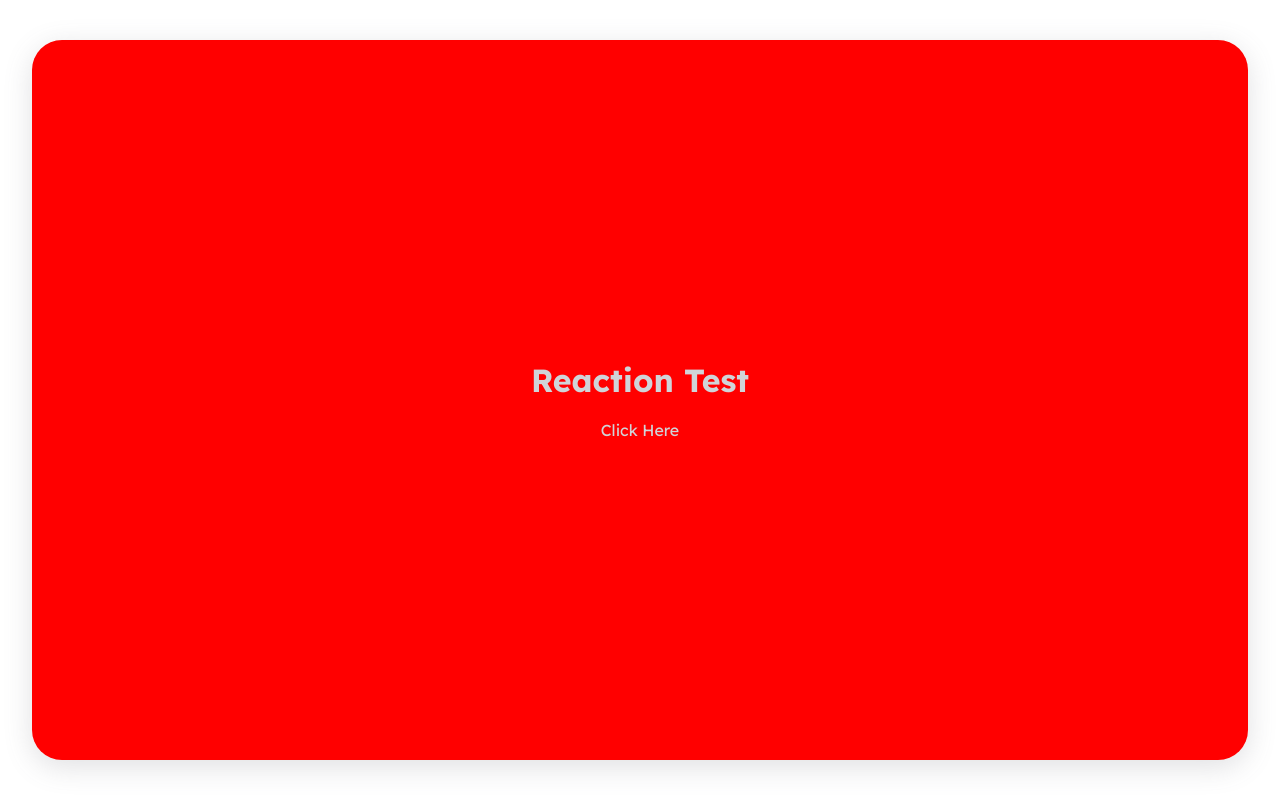
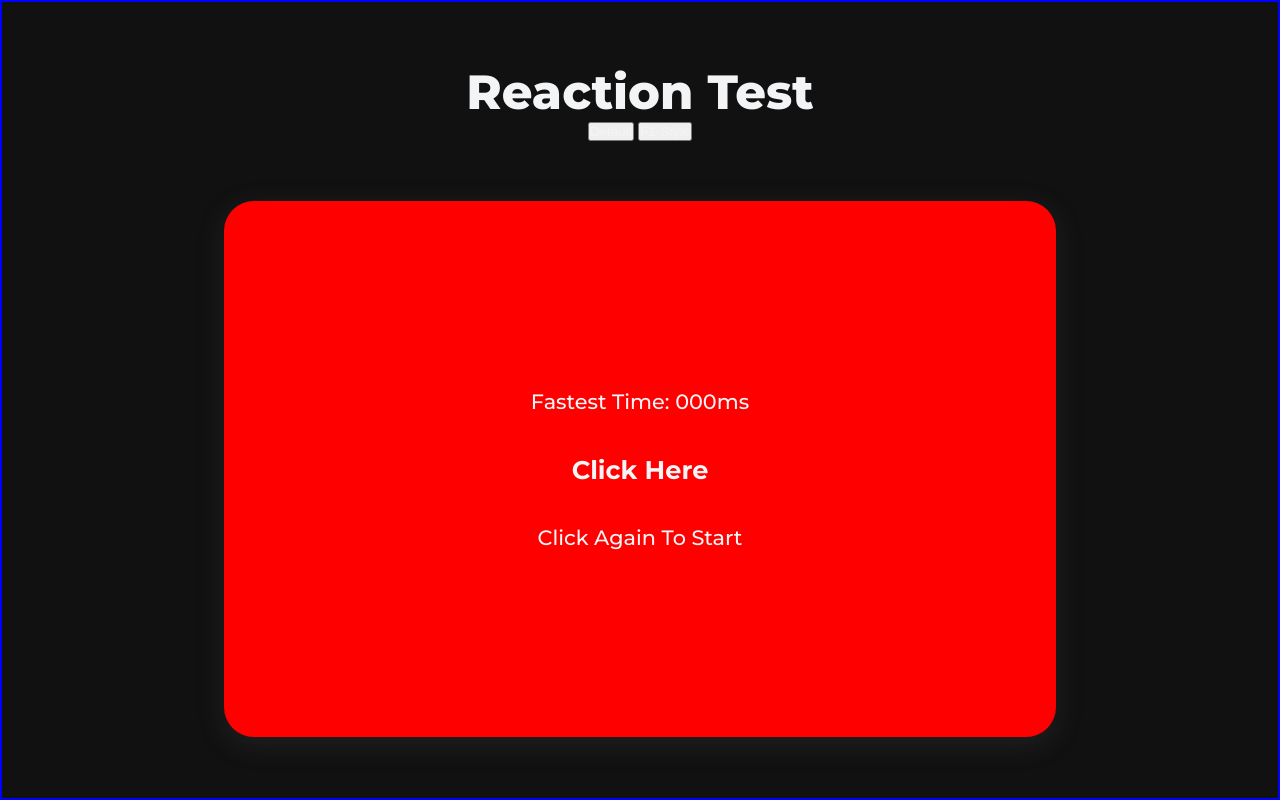
Before and after one commit to 9mz1/Reaction-Test, a plain HTML site: page index.html in a window 1280 px wide. Drawn offline with Linux system fonts and the light colour scheme.

Commit message:
Updated the UI

```diff
--- a/index.html
+++ b/index.html
@@ -7,9 +7,19 @@
     <link rel="stylesheet" href="style.css">
 </head>
 <body>
-    <div class="container">
-        <h1>Reaction Test</h1>
-        <p id="info">Click Here</p>
+    <div class="page-container">
+        <div class="header">
+            <h1>Reaction Test</h1>
+            <div class="buttons">
+                <button id="default">Default</button>
+                <button id="f1">F1-Style</button>
+            </div>
+        </div>
+        <div class="container">
+            <p id="record" >Fastest Time: 000ms</p>
+            <p id="info">Click Here</p>
+            <p id="restartText" >Click Again To Start</p>
+        </div>
     </div>
 
     <script src="app.js"></script>
--- a/style.css
+++ b/style.css
@@ -1,14 +1,35 @@
-@import url('https://fonts.googleapis.com/css2?family=Lexend+Deca:wght@100..900&display=swap');
+@import url('https://fonts.googleapis.com/css2?family=Montserrat:ital,wght@0,100..900;1,100..900&display=swap');
 
 * {
     margin: 0;
     padding: 0;
     box-sizing: border-box;
-    color: #d0d4d8;
+    color: #F3F4F6;
 }
 
 body {
-    font-family: "Lexend Deca", sans-serif;
+    font-family: "Montserrat", sans-serif;
+    background-color: #111111;
+}
+
+.page-container {
+    display: flex;
+    flex-direction: column;
+    align-items: center;
+    justify-content: space-evenly;
+    border: 2px solid blue;
+    min-height: 100vh;
+}
+
+.header {
+    display: flex;
+    flex-direction: column;
+    align-items: center;
+}
+
+.header h1 {
+    font-size: 3rem;
+    font-weight: 800;
 }
 
 .container {
@@ -16,17 +37,27 @@ body {
     flex-direction: column;
     align-items: center;
     justify-content: center;
-    gap: 20px;
+    gap: 40px;
 
     margin: 0;
     padding: 20px;
-    position: absolute;
+    /* position: absolute;
     top: 50%;
     left: 50%;
-    transform: translate(-50%, -50%);
-    height: 90vh;
-    width: 95vw;
+    transform: translate(-50%, -50%); */
+    height: 67vh;
+    width: 65vw;
     background-color: red;
     border-radius: 30px;
     box-shadow: rgba(100, 100, 111, 0.2) 0px 7px 29px 0px;
 }
+
+.container #info {
+    font-size: 1.6rem;
+    font-weight: 700;
+}
+
+.container #record, .container #restartText {
+    font-size: 1.3rem;
+    font-weight: 500;
+}
```
